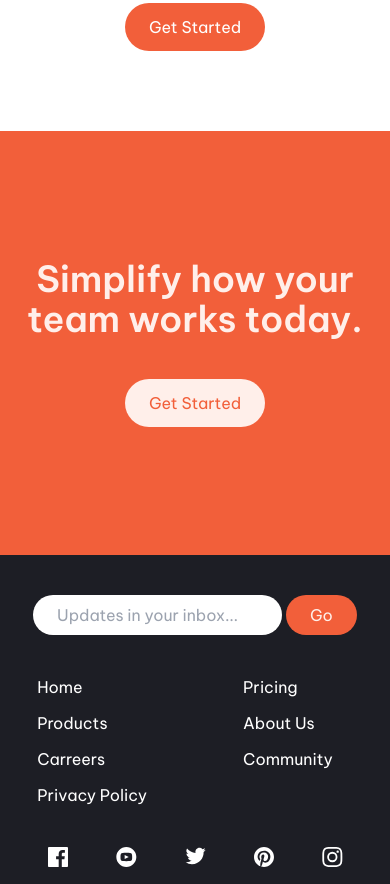
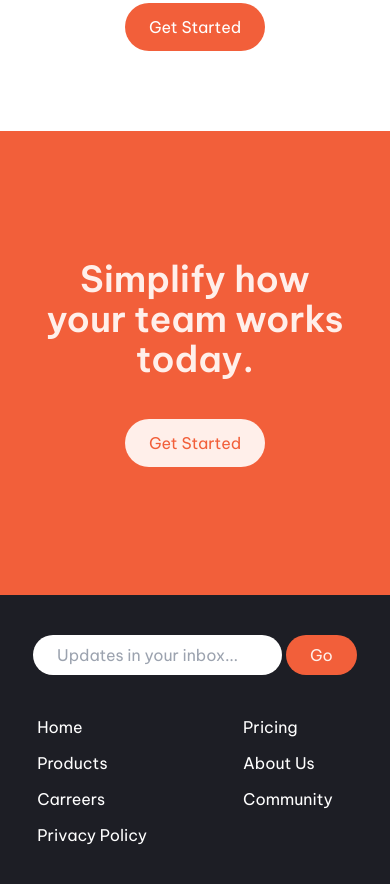
Before and after one commit to Franco-luque/Segundo-examen, a website: page public/index.html in a window 390 px wide. Shown: the part 2260-3144 px from the top of the page. Drawn offline with Linux system fonts and the light colour scheme.

Commit message:
seciión final responsive

```diff
--- a/public/index.html
+++ b/public/index.html
@@ -361,9 +361,13 @@
       </section>
 
       <!-- Sección Final-->
-      <section class="bg-sparkRed-600">
-        <div class="flex flex-col gap-5 py-32 mx-auto items-center">
-          <h2 class="text-4xl text-sparkRed-200 font-bold text-center px-5">
+      <section class="bg-sparkRed-600 px-6 lg:px-12">
+        <div
+          class="flex flex-col lg:flex-row gap-5 py-32 lg:py-16 mx-auto items-center lg:justify-between"
+        >
+          <h2
+            class="text-4xl text-sparkRed-200 font-bold text-center lg:text-start px-5 max-w-lg"
+          >
             Simplify how your team works today.
           </h2>
           <button
```
Also changed, not shown: public/styles.css.
